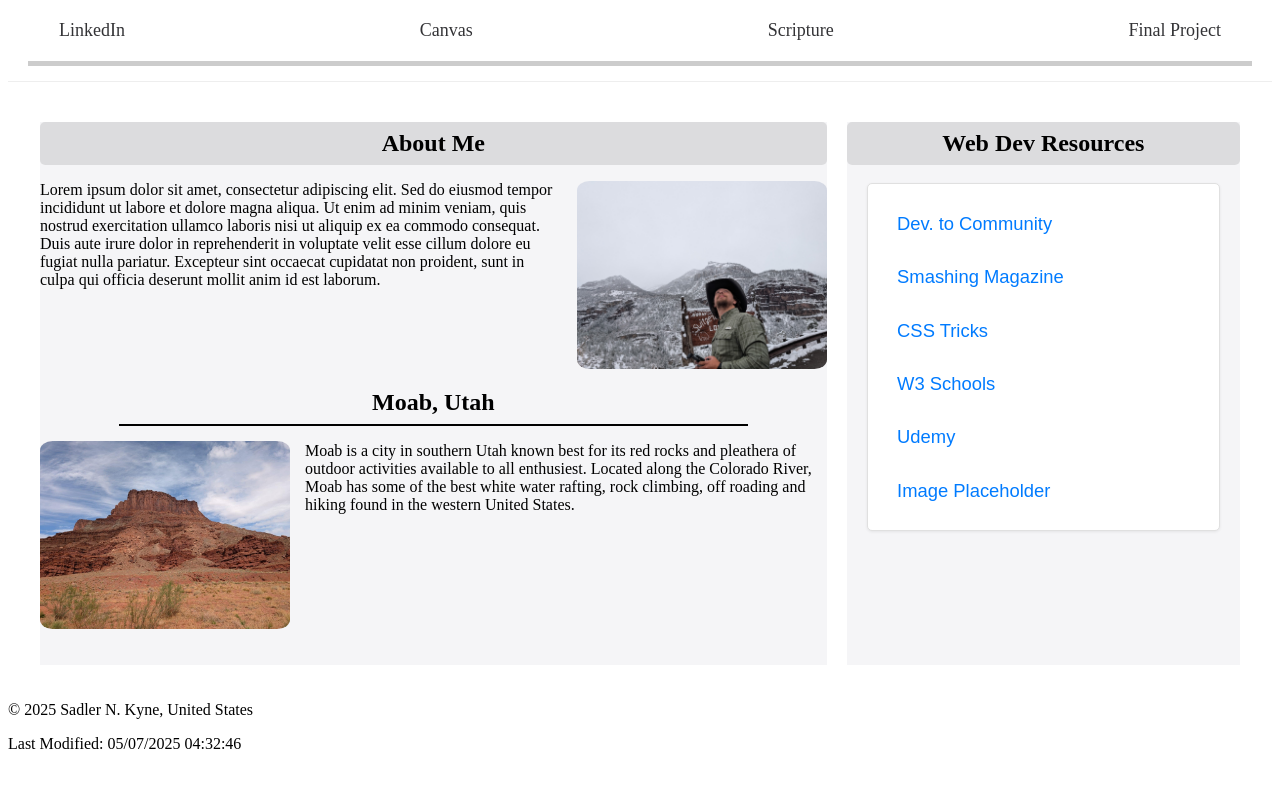
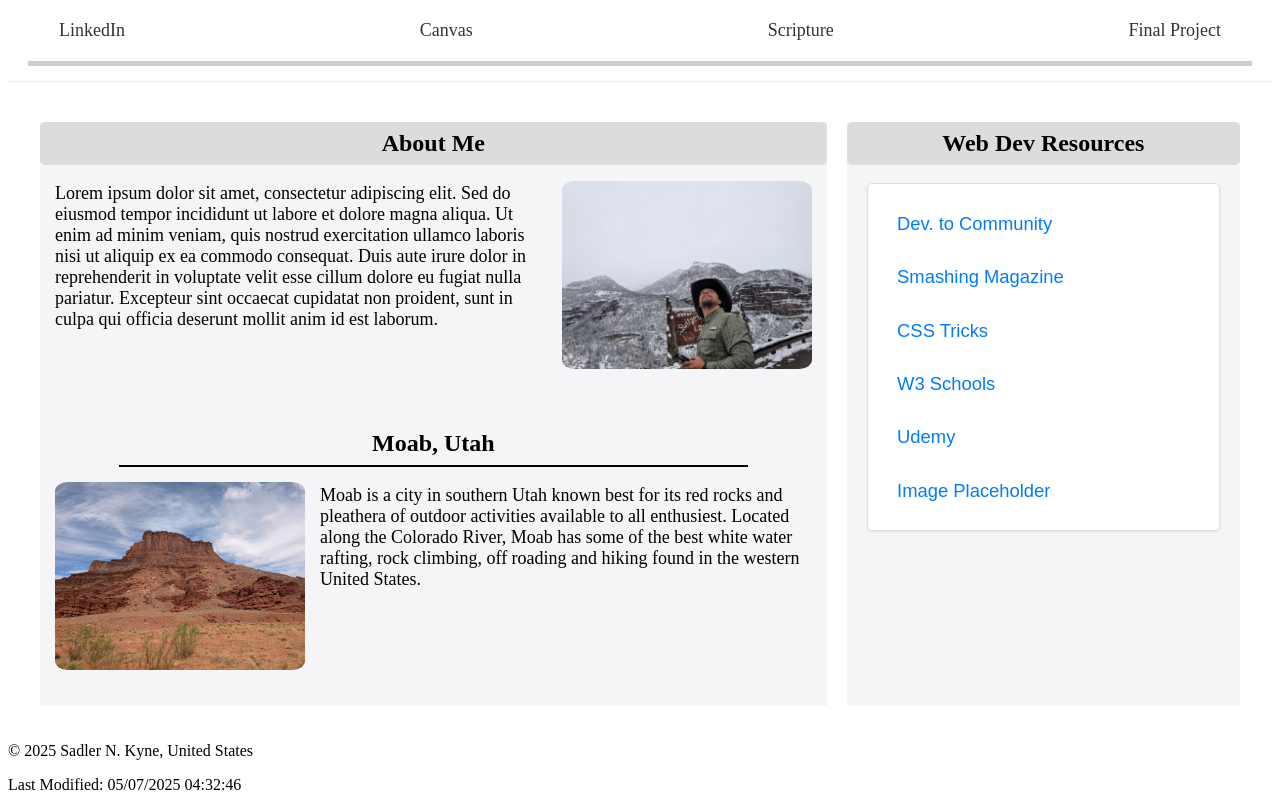
Before and after one commit to SadlerKyne/wdd131, a plain HTML site: page index.html in a window 1280 px wide. Shown: the part 102-912 px from the top of the page. Before the commit the page ends 871 px from the top, so only its background shows below. Drawn offline with Linux system fonts and the light colour scheme.

Commit message:
Font Size and alignment

```diff
--- a/styles/base.css
+++ b/styles/base.css
@@ -83,11 +83,14 @@ nav a:active {
     border-radius: 5%;
     margin-bottom: 1em;
     float: right;
+    margin-right: 15px;
     margin-left: 15px;
 }
 
 .about-me p {
     text-align: left;
+    margin-left: 15px;
+    font-size: 18px
 }
 
 .moab-feature {
@@ -129,10 +132,13 @@ nav a:active {
     margin-bottom: 1em;
     float: left;
     margin-right: 15px;
+    margin-left: 15px;
 }
 
 .moab-feature p {
     text-align: left;
+    margin-right: 15px;
+    font-size: 18px;
 }
 
 .web-resources {
```
